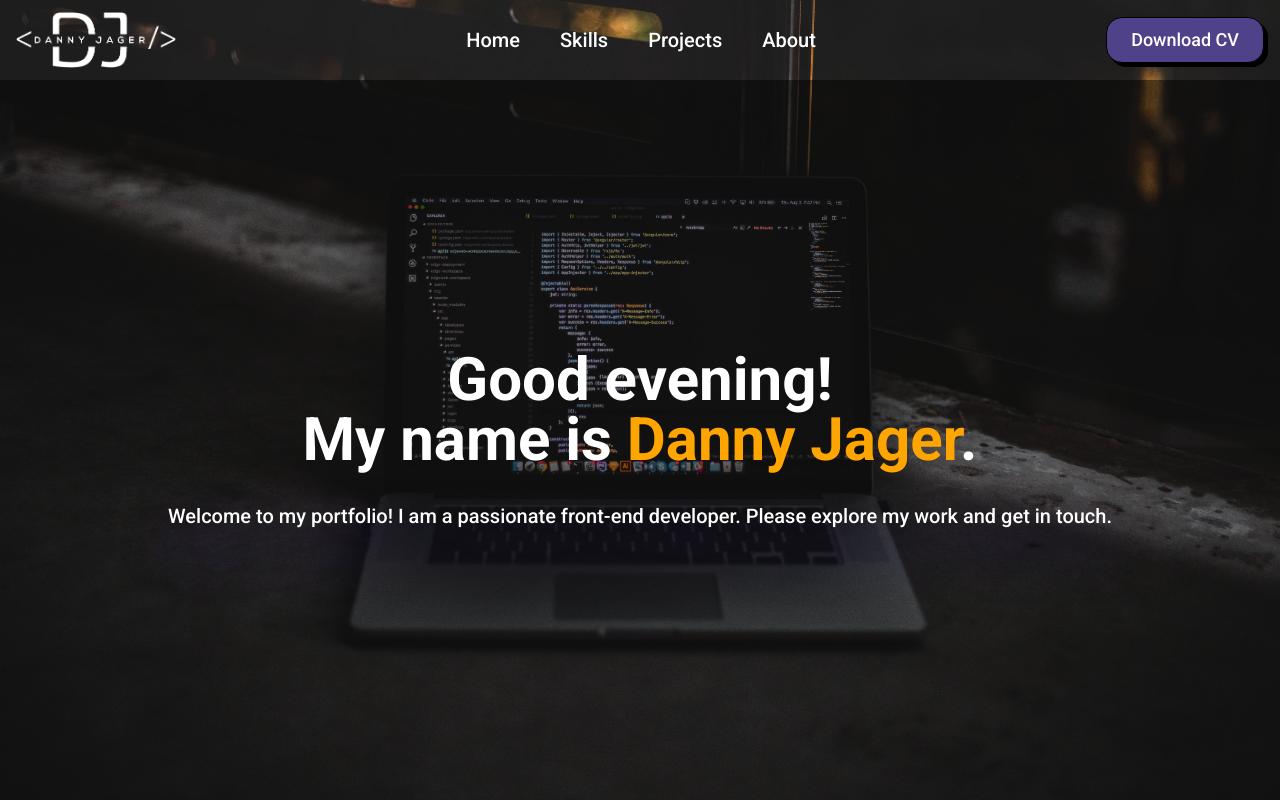
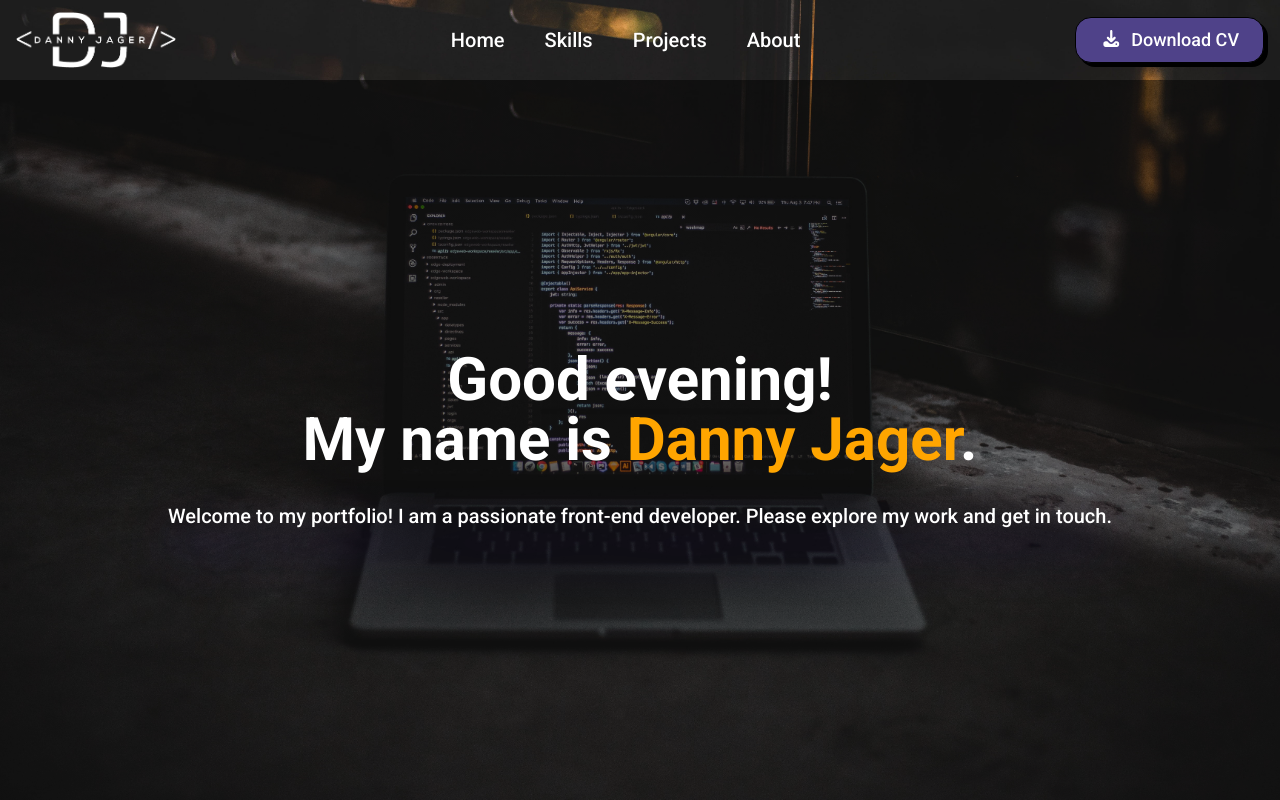
Before and after one commit to DannyHTML/Portfolio, a Vue app: page / in a window 1280 px wide. Shown: the top 800 px of the page. Built offline with nearby package versions, Linux system fonts and the light colour scheme.

Commit message:
Created a component for the download button. Uses dummy data to test download link. Removed download CD text and logic since thats not needed anymore now I have a dedicated download button

```diff
--- a/src/components/AboutMe.vue
+++ b/src/components/AboutMe.vue
@@ -80,13 +80,8 @@
             timelines, and proposing my own ideas to improve usability and performance.
           </p>
           <div class="mt-2 flex justify-end">
-            <!-- TODO: Make this a re-useable button component, also for in the header/nav and mobile menu -->
-            <a
-              class="bg-medium-purple inline-block transform cursor-pointer rounded-2xl border border-black px-6 py-2 text-lg font-medium shadow-[4px_4px_0_0_rgba(0,0,0,1)] transition hover:-translate-y-1 hover:shadow-[6px_6px_0_0_rgba(0,0,0,1)] active:translate-y-0 active:shadow-[4px_4px_0_0_rgba(0,0,0,1)]"
-            >
-              <FontAwesomeIcon :icon="['fas', 'download']" class="mr-1 inline-block h-5 w-5" />
-              Download CV
-            </a>
+            <!-- TODO: Upload my CV for this component -->
+            <DownloadButton> Download CV </DownloadButton>
           </div>
         </div>
       </div>
@@ -146,4 +141,6 @@
   </div>
 </template>
 
-<script setup lang="ts"></script>
+<script setup lang="ts">
+import DownloadButton from './DownloadButton.vue';
+</script>
--- /dev/null
+++ b/src/components/DownloadButton.vue
@@ -0,0 +1,25 @@
+<template>
+  <a
+    :href="downloadLink"
+    download
+    class="bg-medium-purple inline-block transform cursor-pointer rounded-2xl border border-black text-lg font-medium shadow-[4px_4px_0_0_rgba(0,0,0,1)] transition hover:-translate-y-1 hover:shadow-[6px_6px_0_0_rgba(0,0,0,1)] active:translate-y-0 active:shadow-[4px_4px_0_0_rgba(0,0,0,1)]"
+    :class="padding"
+  >
+    <FontAwesomeIcon :icon="['fas', 'download']" class="mr-1 inline-block h-5 w-5" />
+    <slot />
+  </a>
+</template>
+
+<script setup lang="ts">
+const { downloadLink, padding } = defineProps({
+  downloadLink: {
+    type: String,
+    required: true,
+  },
+  padding: {
+    type: String,
+    required: false,
+    default: 'px-6 py-2',
+  },
+});
+</script>
--- a/src/components/Nav/ContactButton.vue
+++ /dev/null
@@ -1,19 +0,0 @@
-<template>
-  <a
-    :href="item.link"
-    class="bg-medium-purple inline-block transform rounded-2xl border border-black px-6 py-2 text-center text-lg font-medium shadow-[4px_4px_0_0_rgba(0,0,0,1)] transition hover:-translate-y-1 hover:shadow-[6px_6px_0_0_rgba(0,0,0,1)] active:translate-y-0 active:shadow-[4px_4px_0_0_rgba(0,0,0,1)]"
-  >
-    {{ item.title }}
-  </a>
-</template>
-
-<script setup lang="ts">
-interface Item {
-  title: string;
-  link: string;
-}
-
-const { item } = defineProps<{
-  item: Item;
-}>();
-</script>
--- a/src/components/Nav/MobileMenu.vue
+++ b/src/components/Nav/MobileMenu.vue
@@ -15,6 +15,7 @@
         <li v-for="item in items" :key="item.title" class="border-b-2">
           <a :href="item.link" @click="close">{{ item.title }}</a>
         </li>
+        <DownloadButton :download-link="'/path/to/cv.pdf'"> Download CV </DownloadButton>
       </ul>
       <button class="absolute top-6 right-3" @click="close">
         <FontAwesomeIcon :icon="['fas', 'times']" class="h-6! w-6! text-white" />
@@ -30,6 +31,8 @@
 </template>
 
 <script setup lang="ts">
+import DownloadButton from '../DownloadButton.vue';
+
 interface Item {
   title: string;
   link: string;
--- a/src/components/Nav/NavBar.vue
+++ b/src/components/Nav/NavBar.vue
@@ -10,11 +10,10 @@
         <MobileMenu :open="open" :items="items" @close="open = false" />
       </template>
 
-      <!-- TODO: I can remove the contactButton logic since I will be making a dedicated Download CV button -->
-
       <template v-else>
-        <DesktopMenu :items="menuItems" />
-        <ContactButton :item="contactButton!" />
+        <DesktopMenu :items="items" />
+        <!-- TODO: Upload my CV for this component -->
+        <DownloadButton :padding="'px-1.5 py-2 md:px-3 xl:px-6'"> Download CV </DownloadButton>
       </template>
     </div>
   </header>
@@ -25,8 +24,8 @@
 import { onMounted, ref } from 'vue';
 import MobileMenu from './MobileMenu.vue';
 import DesktopMenu from './DesktopMenu.vue';
-import ContactButton from './ContactButton.vue';
 import NavigateToTop from '../NavigateToTop.vue';
+import DownloadButton from '../DownloadButton.vue';
 
 const isMobile = ref(false);
 const open = ref(false);
@@ -48,14 +47,7 @@ const items = [
     title: 'About',
     link: '#about',
   },
-  {
-    title: 'Download CV',
-    link: '#contact',
-  },
 ];
-
-const contactButton = items.find((i) => i.title === 'Download CV');
-const menuItems = items.filter((i) => i.title !== 'Download CV');
 
 onMounted(() => {
   const checkMobile = () => {
```
